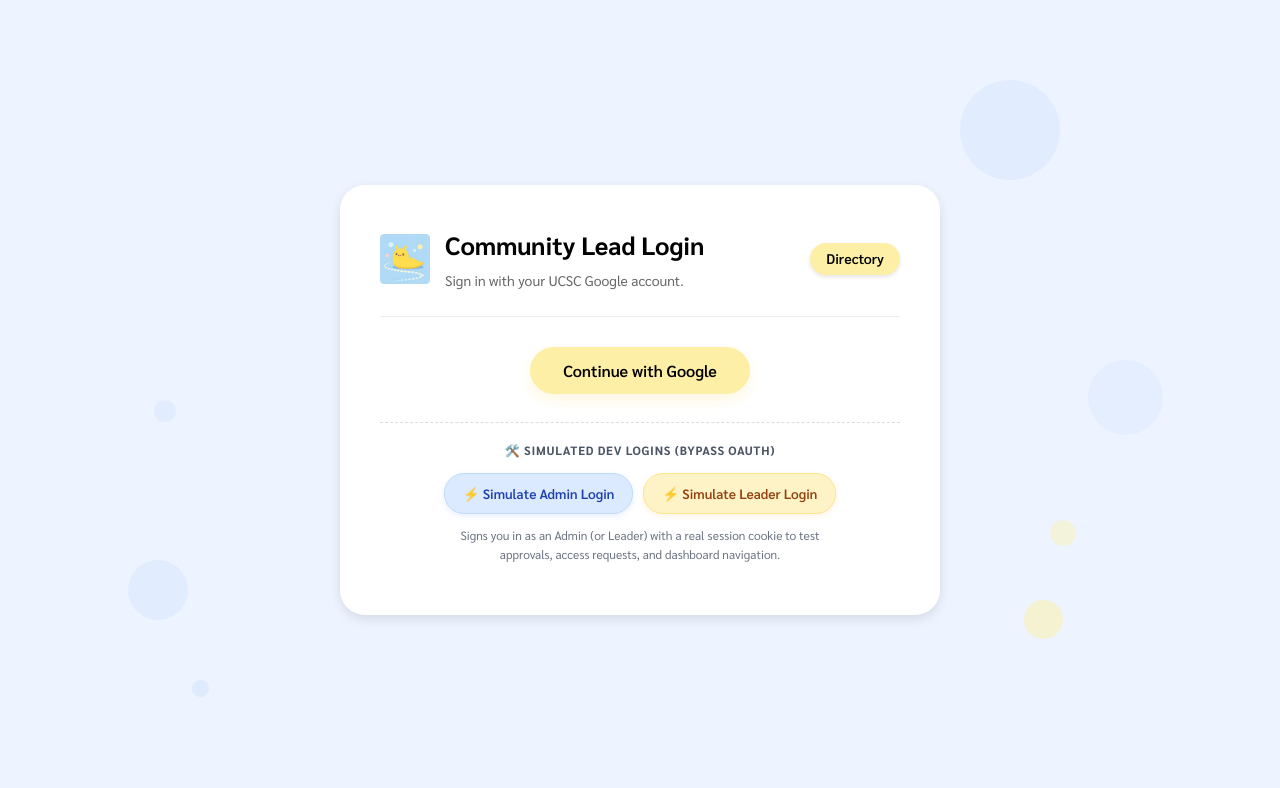
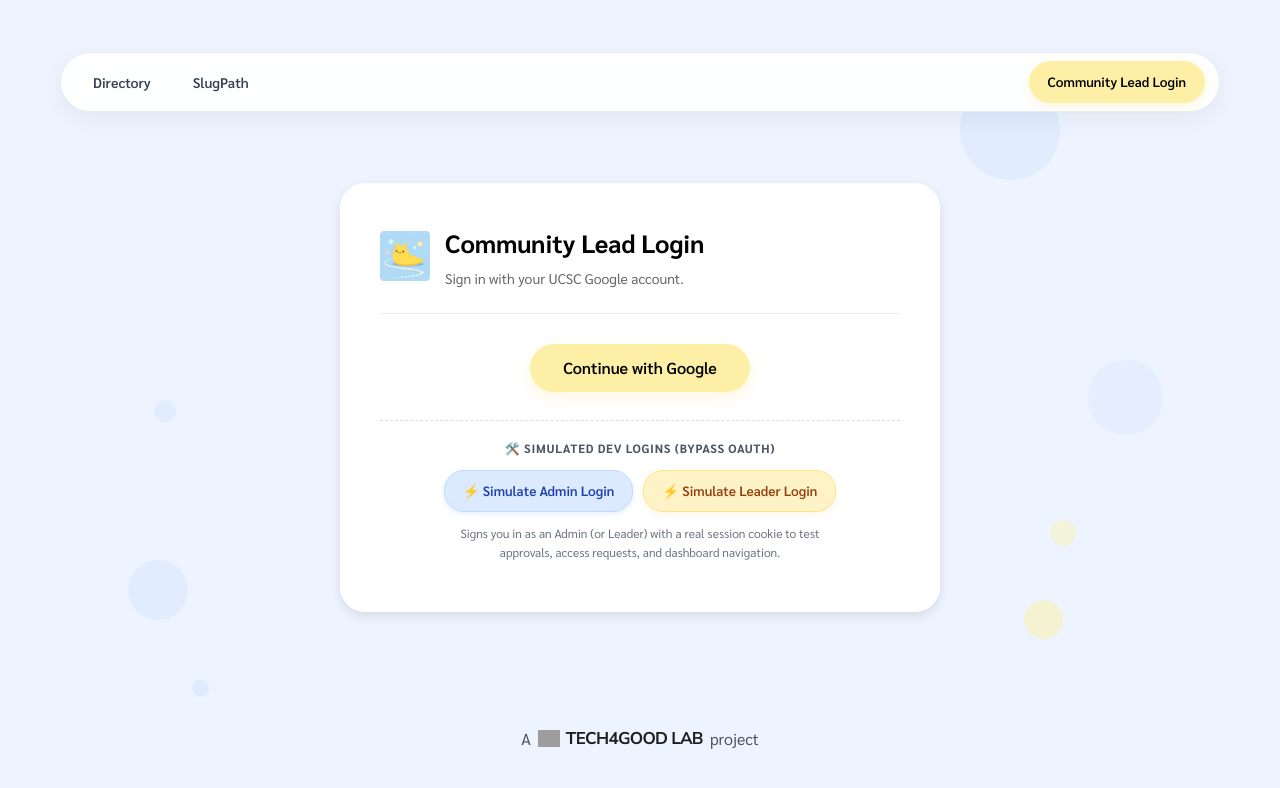
Before and after one commit to tech4good-lab/slughub-portal, a Next.js app: page /login in a window 1280 px wide. Shown: the top 788 px of the page. Built offline with nearby package versions, Linux system fonts and the light colour scheme; no server answers; grey boxes are pictures that could not be loaded.

Commit message:
Secure simulated dev logins for development only and modernize login layout

```diff
--- a/app/login/page.tsx
+++ b/app/login/page.tsx
@@ -1,14 +1,27 @@
 "use client";
 
-import Link from "next/link";
-import { signIn } from "next-auth/react";
+import { useEffect, useState } from "react";
+import Image from "next/image";
+import { signIn, getSession } from "next-auth/react";
+import Navbar from "@/app/components/Navbar";
 import DecorativeBubbles from "@/app/components/DecorativeBubbles";
+
 export default function LoginPage() {
+  const [session, setSession] = useState<any>(null);
+
+  useEffect(() => {
+    (async () => {
+      const s = await getSession();
+      setSession(s);
+    })();
+  }, []);
+
   const onLogin = async () => {
     await signIn("google", { callbackUrl: "/leader/dashboard" });
   };
 
   const onSimulateLogin = async (role: "admin" | "leader") => {
+    if (process.env.NODE_ENV !== "development") return;
     await signIn("dev-login", {
       role,
       email: role === "admin" ? "superkaush@gmail.com" : "leader@ucsc.edu",
@@ -22,25 +35,37 @@ export default function LoginPage() {
         minHeight: "100dvh",
         background: "#EDF4FF",
         display: "flex",
+        flexDirection: "column",
         alignItems: "center",
-        justifyContent: "center",
         padding: "clamp(12px, 3vw, 20px)",
-        overflow: "hidden",
+        boxSizing: "border-box",
+        overflowX: "hidden",
         position: "relative",
       }}
     >
       <DecorativeBubbles />
+      <Navbar session={session} />
 
       <div
         style={{
           width: "100%",
-          maxWidth: 600, // Kept at 600px since it's a login card, but with identical styles
+          display: "flex",
+          justifyContent: "center",
+          alignItems: "center",
+          flex: 1,
+          margin: "30px 0 40px",
+          zIndex: 10,
+        }}
+      >
+        <div
+          style={{
+            width: "100%",
+            maxWidth: 600,
             background: "white",
             borderRadius: 25,
             boxShadow: "0 4px 12px rgba(0, 0, 0, 0.1)",
             padding: "clamp(16px, 4vw, 40px)",
             position: "relative",
-          zIndex: 10,
           }}
         >
           <div
@@ -87,28 +112,6 @@ export default function LoginPage() {
                 </div>
               </div>
             </div>
-          <Link
-            href="/"
-            style={{
-              display: "flex",
-              minWidth: 80,
-              height: 32,
-              padding: "0 16px",
-              background: "#FDF0A6",
-              boxShadow: "0 2px 4px rgba(0, 0, 0, 0.1)",
-              borderRadius: 20,
-              alignItems: "center",
-              justifyContent: "center",
-              cursor: "pointer",
-              color: "#000",
-              fontSize: 14,
-              fontFamily: "Sarabun",
-              fontWeight: "600",
-              textDecoration: "none",
-            }}
-          >
-            Directory
-          </Link>
           </div>
 
           <div
@@ -143,7 +146,8 @@ export default function LoginPage() {
               Continue with Google
             </button>
 
-          {/* Dev Mode Simulated Login Options */}
+            {/* Dev Mode Simulated Login Options: Only in development */}
+            {process.env.NODE_ENV === "development" && (
               <div
                 style={{
                   width: "100%",
@@ -233,7 +237,55 @@ export default function LoginPage() {
                   test approvals, access requests, and dashboard navigation.
                 </p>
               </div>
+            )}
           </div>
+        </div>
+      </div>
+
+      {/* Footer */}
+      <div
+        style={{
+          textAlign: "center",
+          fontSize: 16,
+          fontWeight: 500,
+          color: "#4b5563",
+          marginTop: "auto",
+          padding: "16px 0 28px",
+          position: "relative",
+          zIndex: 10,
+          display: "flex",
+          alignItems: "center",
+          justifyContent: "center",
+          gap: 7,
+          flexWrap: "wrap",
+        }}
+      >
+        <span>A</span>
+        <a
+          href="https://tech4good.soe.ucsc.edu/"
+          target="_blank"
+          rel="noreferrer"
+          style={{
+            display: "inline-flex",
+            alignItems: "center",
+            gap: 6,
+            color: "#1e1e1e",
+            textDecoration: "none",
+            fontFamily: "'Nunito Sans', 'Helvetica Neue', sans-serif",
+            fontWeight: 700,
+            fontSize: 17,
+            letterSpacing: "-0.04em",
+          }}
+        >
+          <Image
+            src="/tech4good-smile-small.png"
+            alt="Tech4Good Smile"
+            width={22}
+            height={22}
+          />
+          <span>TECH4GOOD LAB</span>
+        </a>
+        <span>project</span>
       </div>
     </div>
   );
--- a/lib/auth.ts
+++ b/lib/auth.ts
@@ -10,6 +10,8 @@ export const authOptions: NextAuthOptions = {
       clientId: process.env.GOOGLE_CLIENT_ID ?? "",
       clientSecret: process.env.GOOGLE_CLIENT_SECRET ?? "",
     }),
+    ...(process.env.NODE_ENV === "development"
+      ? [
           CredentialsProvider({
             id: "dev-login",
             name: "Simulated Dev Login",
@@ -18,6 +20,10 @@ export const authOptions: NextAuthOptions = {
               email: { label: "Email", type: "text" },
             },
             async authorize(credentials) {
+              if (process.env.NODE_ENV !== "development") {
+                return null;
+              }
+
               const role = credentials?.role === "leader" ? "leader" : "admin";
               const email = (
                 credentials?.email ||
@@ -61,11 +67,16 @@ export const authOptions: NextAuthOptions = {
               }
             },
           }),
+        ]
+      : []),
   ],
-  debug: true,
+  debug: process.env.NODE_ENV === "development",
   callbacks: {
     async signIn({ user, account }) {
       if (account?.provider === "dev-login" || account?.provider === "credentials") {
+        if (process.env.NODE_ENV !== "development") {
+          return false;
+        }
         return true;
       }
       if (!user.email) return false;
```
Lines whose indentation alone changed are shown as unchanged.
